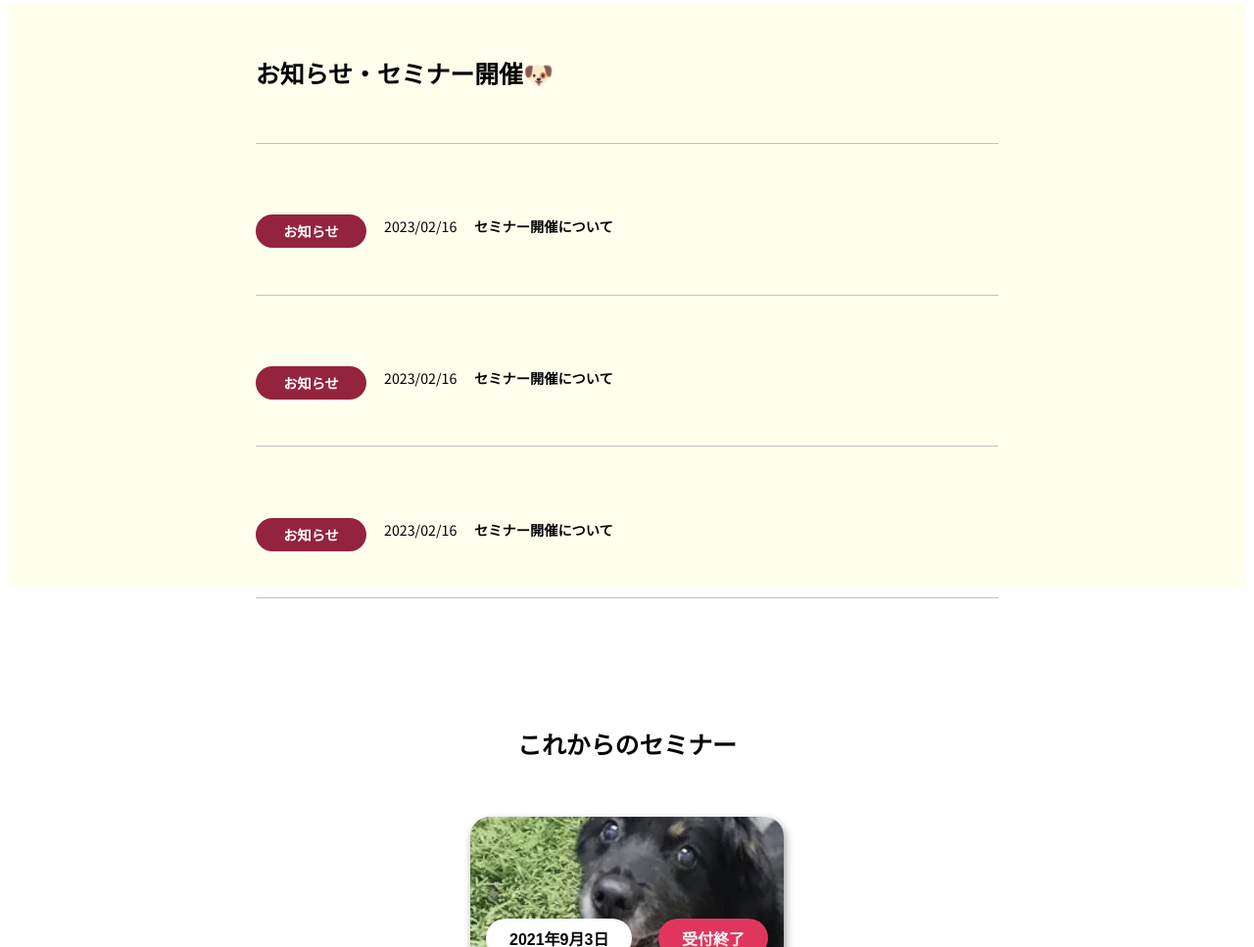
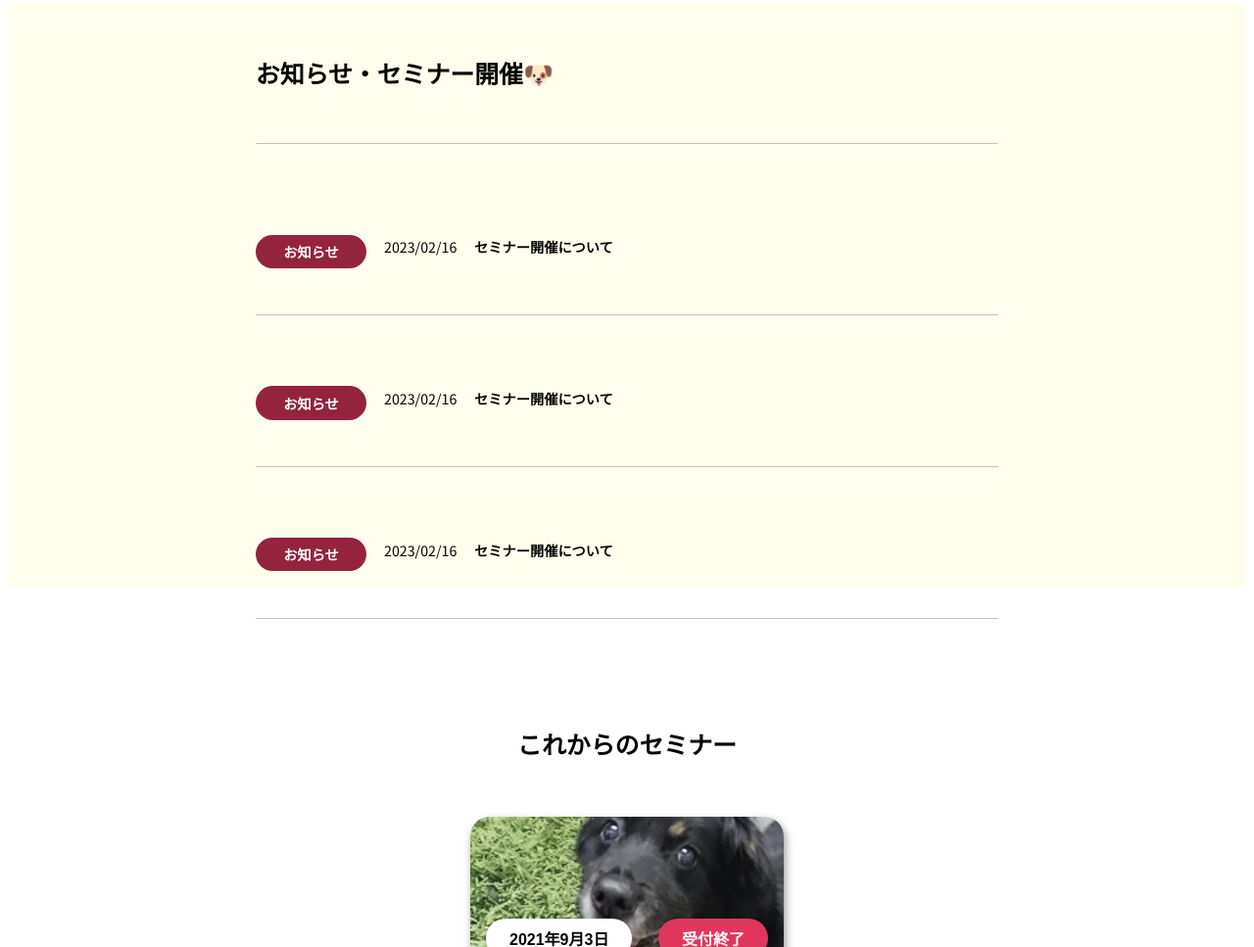
Before and after one commit to ShionWebGym/NPOsite, a Gatsby site: page / in a window 1280 px wide. Shown: the part 1163-2130 px from the top of the page at 98% size. Built offline with nearby package versions, Linux system fonts and the light colour scheme; Gatsby itself is replaced by a stand-in of ours.

Commit message:
blog system css

```diff
--- a/src/components/News.module.scss
+++ b/src/components/News.module.scss
@@ -17,18 +17,42 @@
     margin: 0 auto;
     max-width: 1000px;
 }
+.newscontainer{
+    margin: auto;
+    width: 60%;
+    max-width: 1000px;
+}
 
 .newslistchild{
     border-bottom: #c2c2c2 solid 1px;
     display: flex;
-    width: 60%;
-    margin: 3rem auto 0;
+    padding: 3rem 0 1.6rem;
     max-width: 1000px;
-    padding-bottom: 1.6rem;
+    text-decoration: none;
+    position: relative;
 }
+.newslistchild::before{
+    background: #94233E;
+    content: '';
+    width: 100%;
+    height: 4px;
+    position: absolute;
+    left: 0;
+    bottom: 0;
+    margin: auto;
+    transform-origin: right top;
+    transform: scale(0, 1);
+    transition: transform .3s;
+}
+.newslistchild:hover::before{
+    transform-origin: center top;
+    transform: scale(1, 1);
+}
+
 .newslistchild p{
     padding: 0.4rem 0 0 1rem;
     font-size: 0.8rem;
+    color: #040404;
 }
 .newslistchild h3{
     padding: 0.4rem 0 0 1rem;
@@ -42,7 +66,7 @@
     padding: 0.4rem 1.6rem;
     font-size: 0.8rem;
 }
-@media(max-width:1199px){
+@media(max-width:899px){
     .newslistchild{
         margin: 24px auto;
         display: grid;
--- a/src/components/News.tsx
+++ b/src/components/News.tsx
@@ -6,10 +6,11 @@ import {
   h2,
   h2Container,
   newslistchild,
+  newscontainer,
 } from "./News.module.scss";
+import { Link } from "gatsby";
 
 const News = () => {
-  //マークダウン記法を教えてください
   return (
     <>
       <div className={container}>
@@ -18,22 +19,22 @@ const News = () => {
             お知らせ・セミナー開催<span>🐶</span>
           </h2>
         </div>
-        <div>
-          <div className={newslistchild}>
+        <div className={newscontainer}>
+          <Link to="/i-want-to-ate" className={newslistchild}>
             <h4 >お知らせ</h4>
             <p >2023/02/16</p>
             <h3 >セミナー開催について</h3>
-          </div>
-          <div className={newslistchild}>
+          </Link>
+          <Link to="/i-want-to-eat-jiro" className={newslistchild}>
             <h4>お知らせ</h4>
             <p>2023/02/16</p>
             <h3>セミナー開催について</h3>
-          </div>
-          <div className={newslistchild}>
+          </Link>
+          <Link to="/my-first-post" className={newslistchild}>
             <h4>お知らせ</h4>
             <p>2023/02/16</p>
             <h3>セミナー開催について</h3>
-          </div>
+          </Link>
         </div>
       </div>
     </>
--- a/src/components/articles.tsx
+++ b/src/components/articles.tsx
@@ -4,6 +4,7 @@ import { graphql } from "gatsby";
 import type { ArticlePageContext } from "../../gatsby-node";
 import type { ArticleTemplateQuery } from "../../types/graphql-types";
 import Layout from "./Layout";
+import {Link} from "gatsby";
 import {
   article_container,
   article_title,
@@ -35,6 +36,7 @@ const Page: FC<PageProps> = ({ data }) => (
           dangerouslySetInnerHTML={{ __html: data.markdownRemark?.html ?? "" }}
         />
       </section>
+      <Link to="/">トップへ戻る</Link>
     </Layout>
   </>
 );
```
Also changed, not shown: articles/tuginokizi.md (+1 -1 lines), src/components/articles.module.scss (+24 -9 lines).
